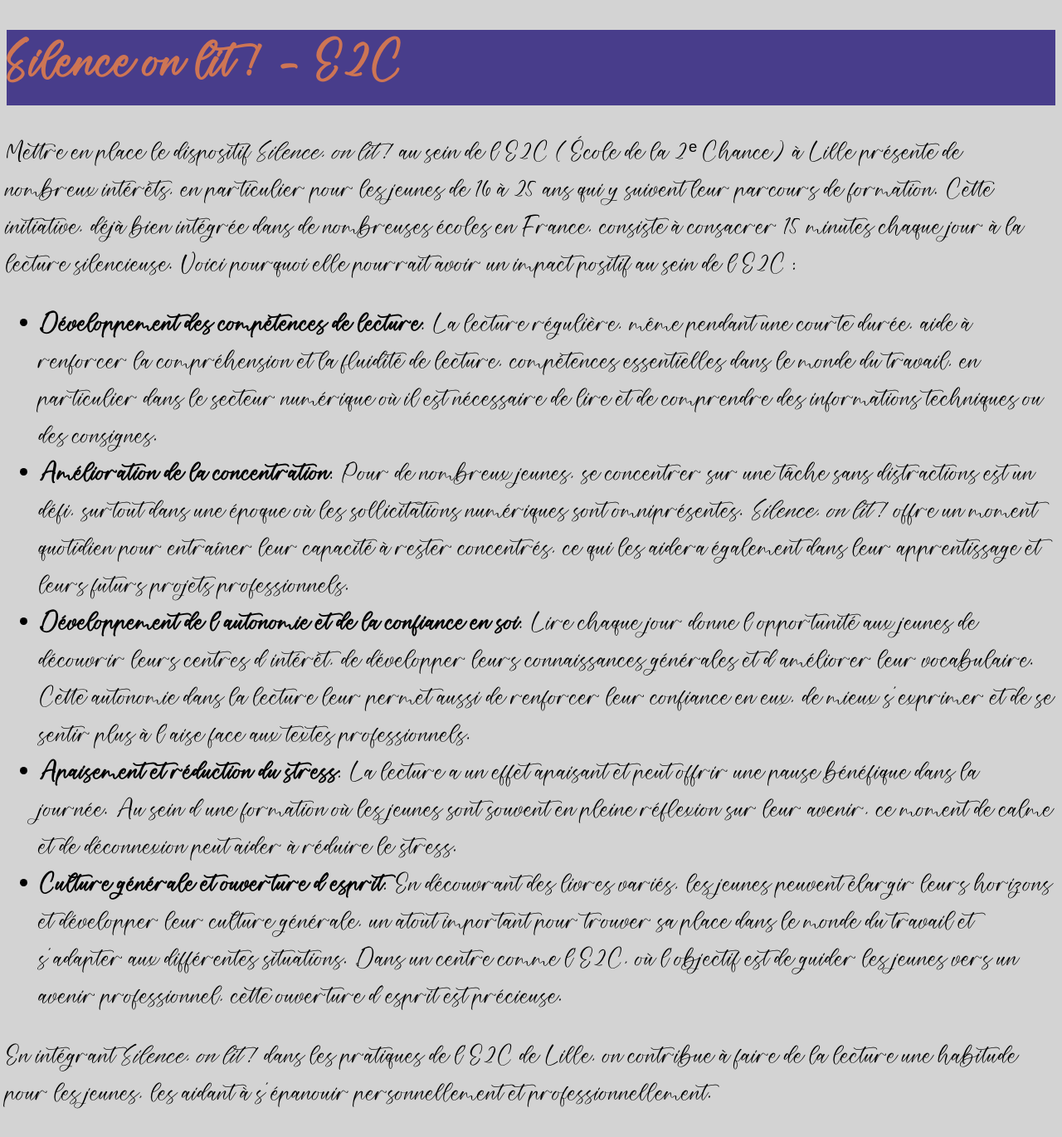
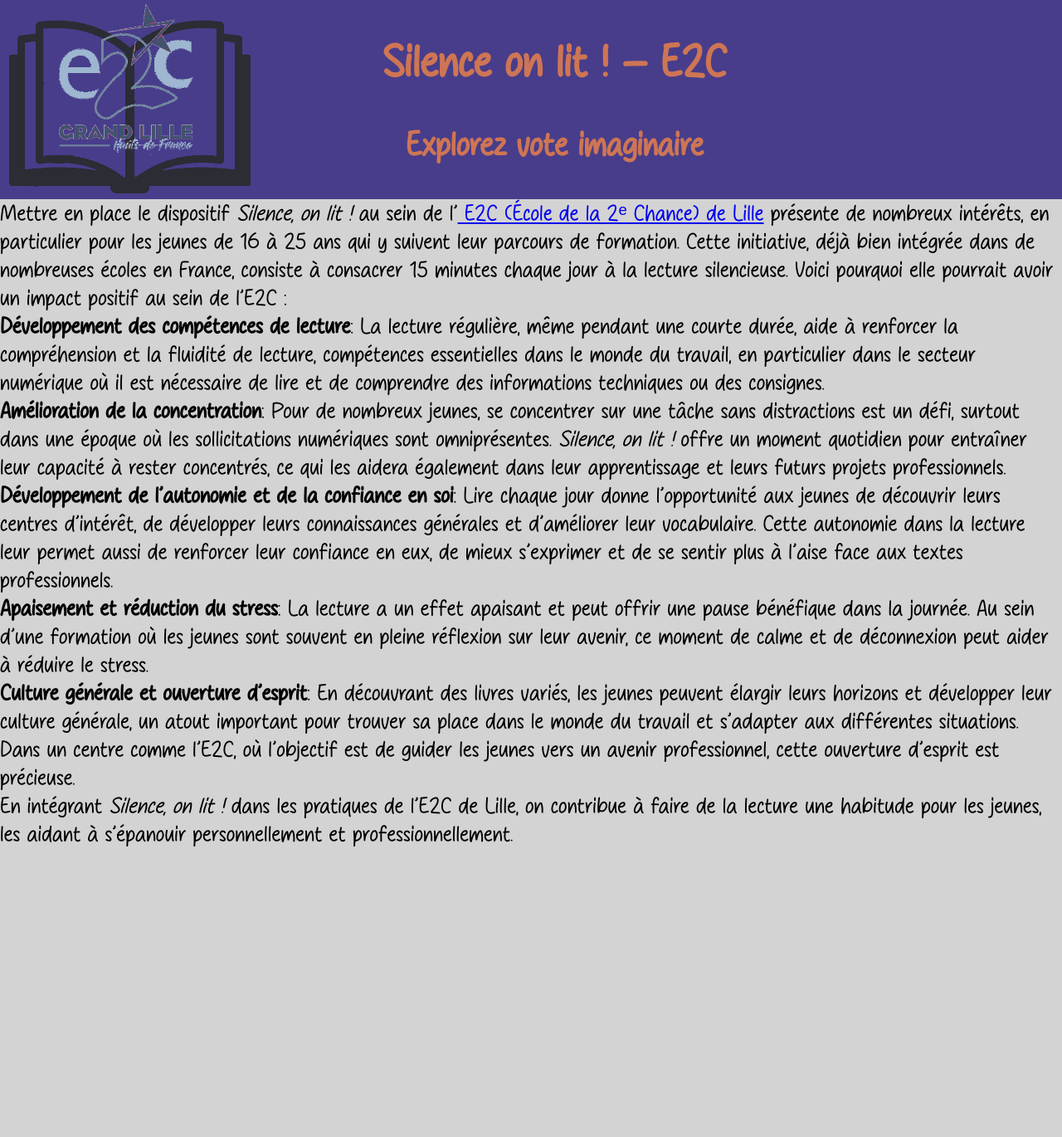
Before and after one commit to DeltY97/ProjetLivresE2C, a PHP site: page / in a window 1280 px wide. Shown: the whole page at 83% size. After the commit the page ends 1020 px from the top, so only its background shows below. Run offline with PHP 8.4, Linux system fonts and the light colour scheme.

Commit message:
ProjetLivre

```diff
--- a/index.html
+++ b/index.html
@@ -11,10 +11,14 @@
 </head>
 <body>
     <header>
+        <img src="./asset/logo.png" alt="logo E2C-silence on lit" id="logo">
+        <div id="titre">
         <h1>Silence on lit ! - E2C</h1>
+        <h2>Explorez vote imaginaire</h2>
+        </div>
     </header>
     <main>
-    <p>Mettre en place le dispositif <em>Silence, on lit !</em> au sein de l’E2C (École de la 2ᵉ Chance) à Lille présente de nombreux intérêts, en particulier pour les jeunes de 16 à 25 ans qui y suivent leur parcours de formation. Cette initiative, déjà bien intégrée dans de nombreuses écoles en France, consiste à consacrer 15 minutes chaque jour à la lecture silencieuse. Voici pourquoi elle pourrait avoir un impact positif au sein de l’E2C :</p>
+    <p>Mettre en place le dispositif <em>Silence, on lit !</em> au sein de l’<a href="http://e2c-grandlille.fr/" target="_blank"> E2C (École de la 2ᵉ Chance) de Lille</a> présente de nombreux intérêts, en particulier pour les jeunes de 16 à 25 ans qui y suivent leur parcours de formation. Cette initiative, déjà bien intégrée dans de nombreuses écoles en France, consiste à consacrer 15 minutes chaque jour à la lecture silencieuse. Voici pourquoi elle pourrait avoir un impact positif au sein de l’E2C :</p>
 
     <ul>
         <li><strong>Développement des compétences de lecture</strong>: La lecture régulière, même pendant une courte durée, aide à renforcer la compréhension et la fluidité de lecture, compétences essentielles dans le monde du travail, en particulier dans le secteur numérique où il est nécessaire de lire et de comprendre des informations techniques ou des consignes.</li>
--- a/style/style.css
+++ b/style/style.css
@@ -1,17 +1,41 @@
 @font-face {
     font-family: "custom";
-    src: url(./CantonaZalone.otf);
-}
+    src: url(./ImpactStone.otf);}
+
+*{
+    margin: 0;
+    padding: 0;
+    box-sizing: border-box;}
 
 body{
     color: black;
     font-size: 1.7rem;
     font-family: "custom", sans-serif;
     background-color: lightgrey;
-    /*background-image: url("../asset/alpesAsset.jpg");*/
-}
+    /*background-image: url("../asset/alpesAsset.jpg");*/}
 
 header {
+    display: flex;
+    flex-direction: row;
+    align-items: stretch;
+    justify-content: space-between;
+
     color: rgb(206, 117, 84);
     background-color: darkslateblue;
+    height: 30vh;}
+
+h1, h2{
+    width: fit-content;}
+
+#logo{
+    height: 100%;
+    float: left;}
+
+#titre{
+    display: flex;
+    flex-direction: column;
+    align-items: center;
+    justify-content: space-evenly;
+    width: 80%;
+    margin-right: 20%;
 }
```
Also changed, not shown: asset/logo.png (added), style/CantonaZalone.otf (deleted), style/ImpactStone.otf (added).
